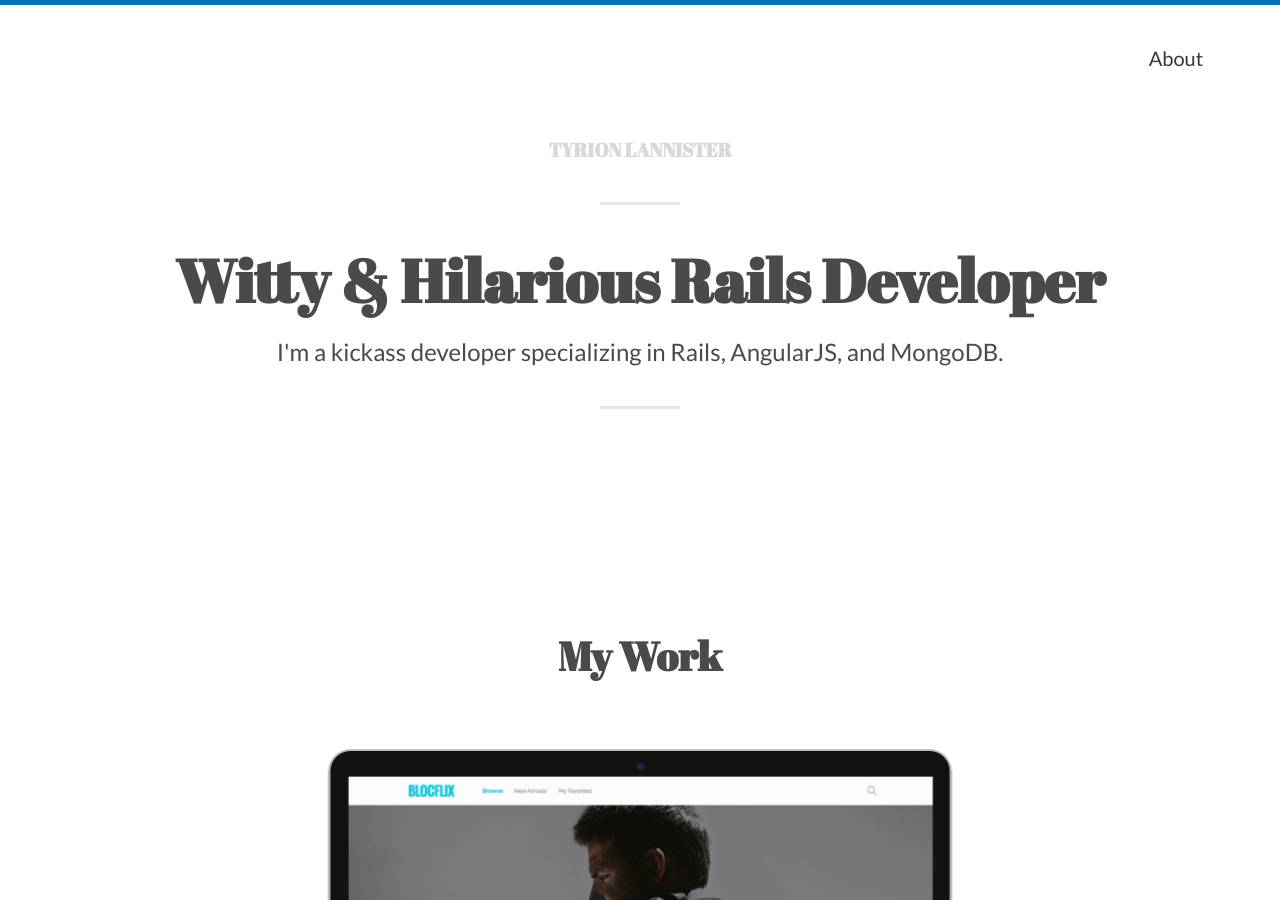
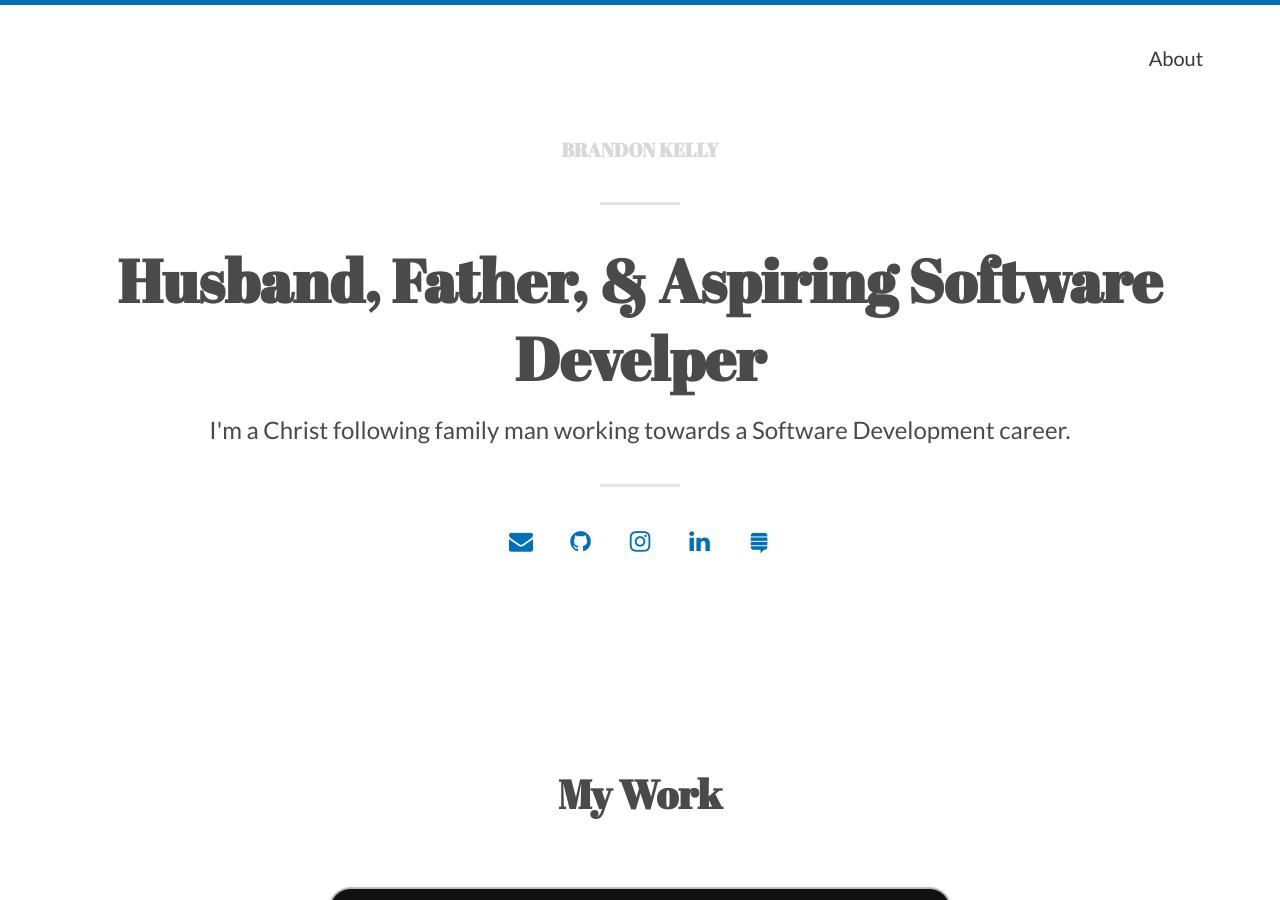
Before and after one commit to Bloc/portfolio-kami, a Jekyll site: the page built from index.html, in a window 1280 px wide and 900 px high. Built offline with Jekyll 4.4.1, drawn with Linux system fonts in a browser that asks for light colours; nearby versions of some CDN libraries; the list of posts is cut into pages by our own code.

Commit message:
updated personal info and links

```diff
--- a/_config.yml
+++ b/_config.yml
@@ -1,37 +1,37 @@
 # SITE CONFIGURATION
 baseurl: "" # the subpath of your site, e.g. /blog/ (optional)
-url: "http://www.your-domain.com" # the base hostname & protocol for your site
+url: "http://www.brandonkelly.com" # the base hostname & protocol for your site
 
 # THEME-SPECIFIC CONFIGURATION
 theme_settings:
   # Meta
-  title: Tyrion Lannister # Your name will go here
+  title: Brandon Kelly # Your name will go here
   description: "A personal portfolio and blog website" # used by search engines
 
   # Header and footer text
   header_text: >
-     <h1>Witty & Hilarious Rails Developer</h1>
-     <p>I'm a kickass developer specializing in Rails, AngularJS, and MongoDB.</p>
+     <h1>Husband, Father, & Aspiring Software Develper</h1>
+     <p>I'm a Christ following family man working towards a Software Development career.</p>
   header_text_feature_image:
   footer_text: >
    Powered by <a href="http://jekyllrb.com">Jekyll</a> and made with love.
 
   # Icons
   rss: false
-  email_address: # Full email address, e.g. "sam@example.com"
+  email_address: brandonmichaelkelly@gmail.com
   behance:
   bitbucket:
   dribbble:
   facebook:
   flickr:
-  github: # github profile name, e.g. "madebymunsters"
+  github: BrandonKelly90
   google_plus:
-  instagram:
-  linkedin:  # Full URL
+  instagram: bkelly2
+  linkedin: https://www.linkedin.com/in/brandon-kelly-92040052
   pinterest:
   reddit:
   soundcloud:
-  stack_exchange:  # Full URL
+  stack_exchange:  https://stackexchange.com/users/10094336/brandon-kelly
   steam:
   tumblr:
   twitter:
```
